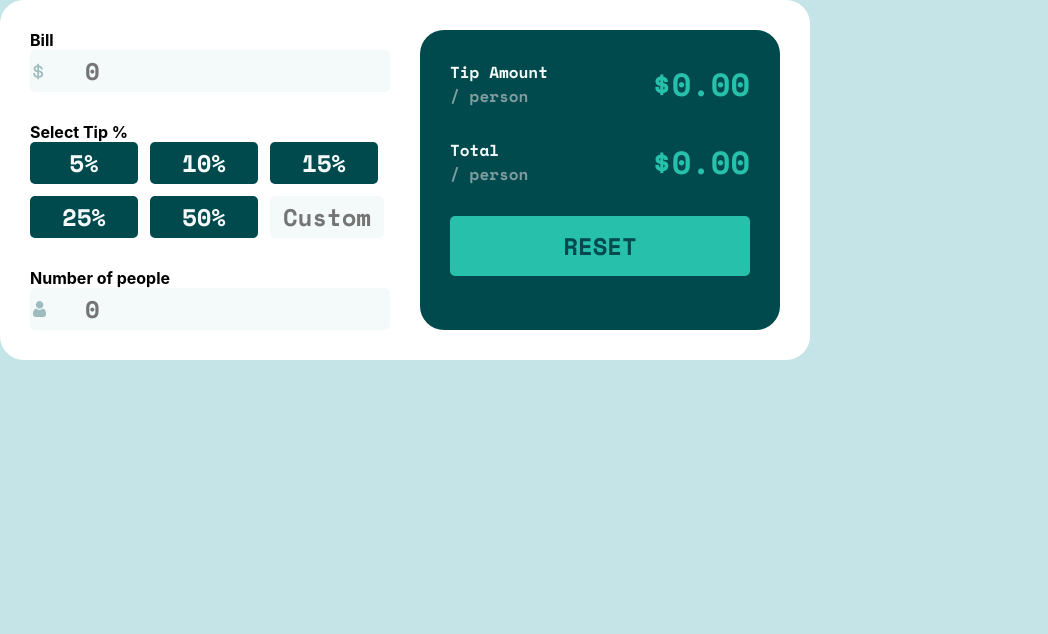
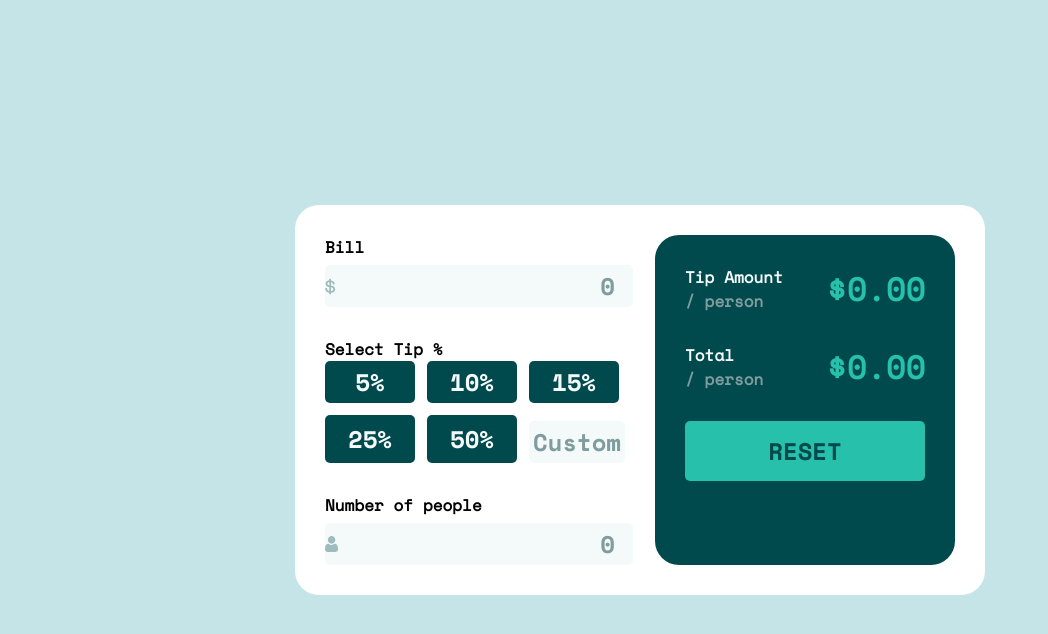
Before and after one commit to jmhar3/100-days-tip-calculator, a React (Create React App) app in the folder tip-calculator/: page / in a window 1280 px wide. Shown: the top 634 px of the page, without its empty margins (0-1048 px from the left). Built offline with nearby package versions, Linux system fonts and the light colour scheme.

Commit message:
redesign input field

```diff
--- a/tip-calculator/src/App.css
+++ b/tip-calculator/src/App.css
@@ -30,10 +30,11 @@ h4,
 h5,
 p {
   font-weight: 700;
+  font-family: SpaceMono;
 }
 
 input,
-button, .input-container {
+button {
   font-size: 24px;
   font-family: SpaceMonoBold;
   border: 0;
@@ -46,6 +47,7 @@ button {
 
 body {
   background-color: var(--neutral-light-gray-cyan);
+  height: 100%;
 }
 
 #calculator {
@@ -57,10 +59,14 @@ body {
   flex-direction: row;
   border-radius: 24px;
   padding: 30px;
+  position: absolute;
+  top: 50%;
+  left: 50%;
+  transform: translate(-50%, -50%);
 }
 
 #inputs {
- width: 360px;
+  width: 300px;
   display: flex;
   flex-direction: column;
   gap: 30px;
@@ -68,7 +74,7 @@ body {
 
 #totals {
   font-family: SpaceMonoBold;
-  width: 300px;
+  width: 240px;
   border-radius: 24px;
   background-color: var(--neutral-dark-cyan);
   padding: 30px;
@@ -126,20 +132,34 @@ body {
   color: var(--neutral-gray-cyan);
 }
 
-.input-container {
- background-color: var(--neutral-very-light-gray-cyan);
- color: var(--neutral-gray-cyan);
+#bill-total input {
+  background: url(./images//icon-dollar.svg) left no-repeat,
+    var(--neutral-very-light-gray-cyan);
+}
+
+#people-total input {
+  background: url(./images//icon-person.svg) left no-repeat,
+    var(--neutral-very-light-gray-cyan);
+}
+
+input {
+  text-align: right;
+  color: var(--neutral-dark-cyan);
   padding: 3px;
   display: flex;
   justify-content: space-between;
+  width: fit-content;
+  margin-top: 6px;
 }
 
-.input-container img {
- object-fit: contain;
+input::placeholder {
+  color: var(--neutral-gray-cyan);
 }
 
-.input-container input {
- width: fit-content;
- background-color: var(--neutral-very-light-gray-cyan);
- color: var(--neutral-gray-cyan);
+input:hover {
+  border: 1px solid var(hsl(172, 67%, 45%));
 }
+
+button:hover {
+  background: var(hsl(172, 67%, 45%));
+}
--- a/tip-calculator/src/components/BillTotal.js
+++ b/tip-calculator/src/components/BillTotal.js
@@ -1,21 +1,19 @@
-import iconDollar from "../images/icon-dollar.svg";
 import { useCallback } from "react";
 
 export const BillTotal = ({ setBill, bill }) => {
   const onChange = useCallback(
     (event) => {
-     event.target.value === "" ? setBill(0) : setBill(parseInt(event.target.value));
+      event.target.value === ""
+        ? setBill(0)
+        : setBill(parseInt(event.target.value));
     },
     [setBill]
   );
 
   return (
-    <div>
+    <div id="bill-total">
       <p>Bill</p>
-      <div className="input-container">
-        <img src={iconDollar} />
-        <input type="number" placeholder="0" onChange={onChange} />
-      </div>
+      <input type="number" placeholder="0" onChange={onChange} />
     </div>
   );
 };
--- a/tip-calculator/src/components/PeopleTotal.js
+++ b/tip-calculator/src/components/PeopleTotal.js
@@ -1,20 +1,18 @@
-import iconPerson from "../images/icon-person.svg";
 import { useCallback } from "react";
 
 export const PeopleTotal = ({ setPeople, people }) => {
   const onChange = useCallback(
     (event) => {
-      event.target.value === "" ? setPeople(0) : setPeople(parseInt(event.target.value));
+      event.target.value === ""
+        ? setPeople(0)
+        : setPeople(parseInt(event.target.value));
     },
     [setPeople]
   );
   return (
-    <div>
+    <div id="people-total">
       <p>Number of people</p>
-      <div className="input-container">
-        <img src={iconPerson} />
-        <input type="number" placeholder="0" onChange={onChange} />
-      </div>
+      <input type="number" placeholder="0" onChange={onChange} />
     </div>
   );
 };
```
Lines whose indentation alone changed are shown as unchanged.
